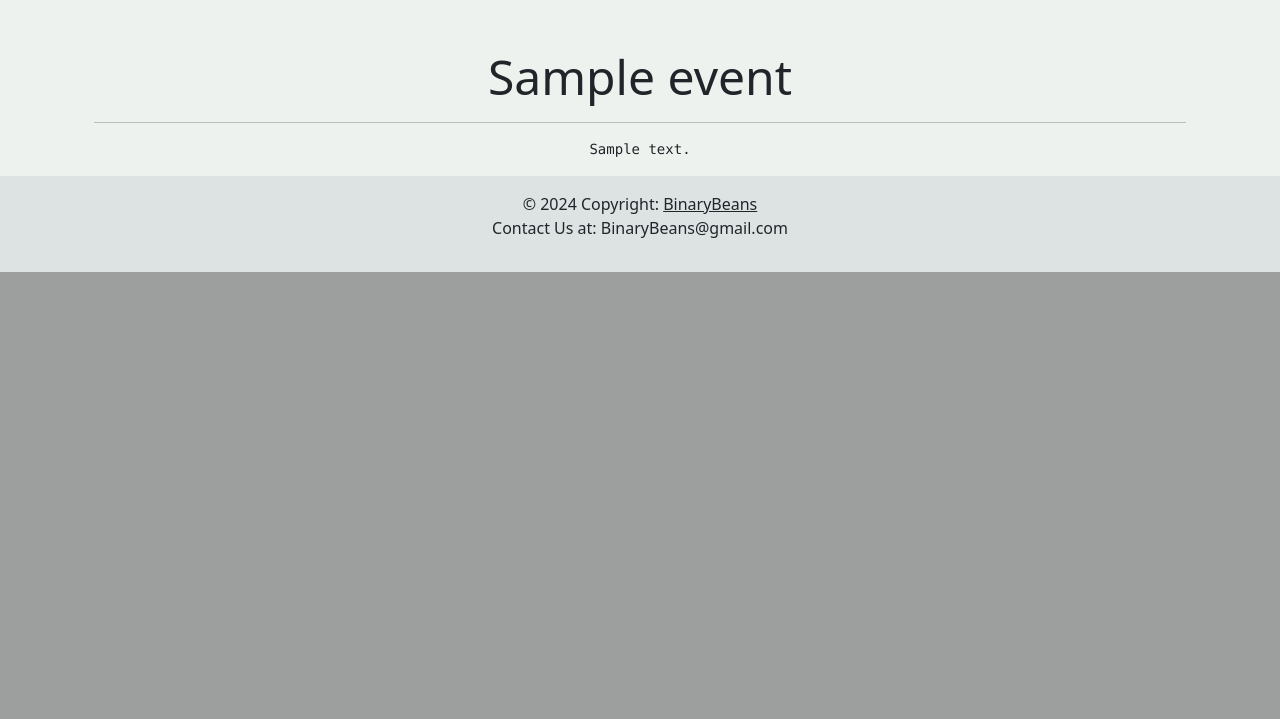
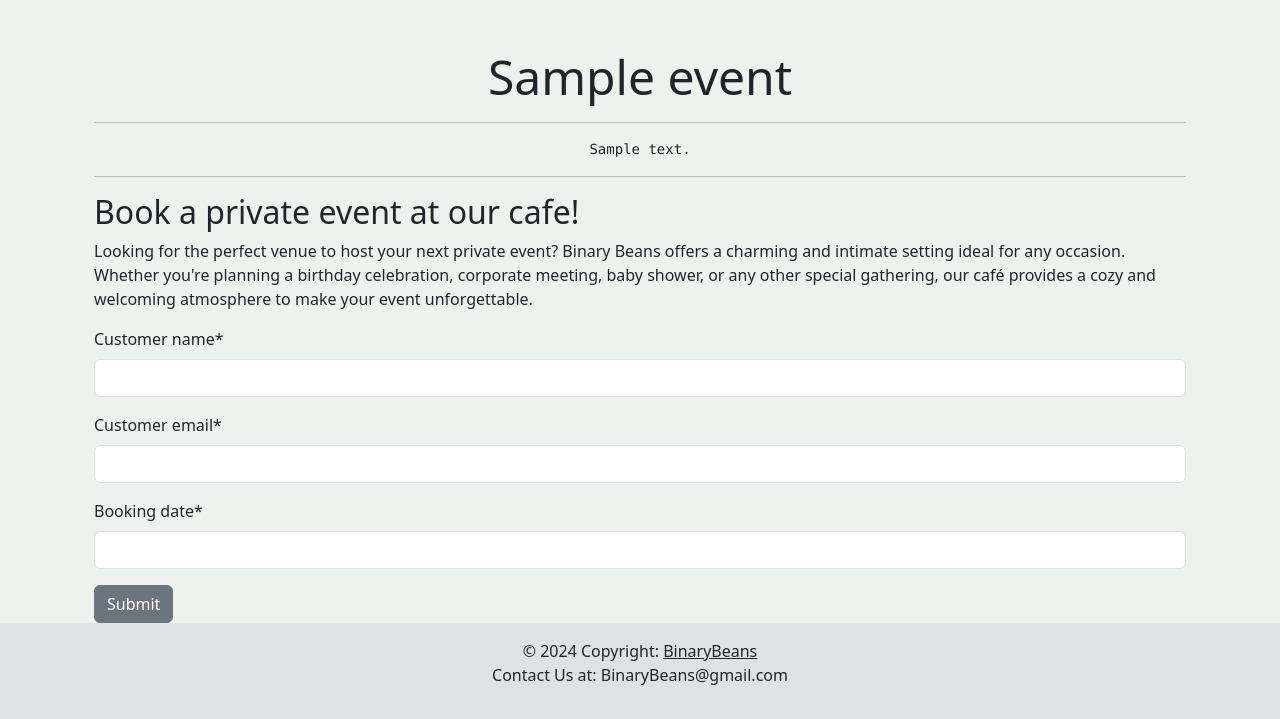
Before and after one commit to Willr-hawkins/binary-beans, a Django app: page /events/ in a window 1280 px wide. Shown: the part 672-1391 px from the top of the page. Before the commit the page ends 944 px from the top, so only its background shows below. Run offline with Django 4.2, Linux system fonts and the light colour scheme; tables that the repository leaves empty hold one stand-in row (values such as "Sample post"); some libraries are stand-ins or nearby versions.

Commit message:
Add bookign form to the events app and display the form on the events page

```diff
--- a/binarybeans/settings.py
+++ b/binarybeans/settings.py
@@ -44,10 +44,16 @@ INSTALLED_APPS = [
     'django.contrib.sessions',
     'django.contrib.messages',
     'django.contrib.staticfiles',
+    'django_summernote',
+    'crispy_forms',
+    'crispy_bootstrap5',
     'about',
     'menu',
     'events',
 ]
+
+CRISPY_ALLOWED_TEMPLATE_PACKS = "bootstrap5"
+CRISPY_TEMPLATE_PACK = "bootstrap5"
 
 MIDDLEWARE = [
     'django.middleware.security.SecurityMiddleware',
--- a/binarybeans/urls.py
+++ b/binarybeans/urls.py
@@ -19,8 +19,9 @@ from django.urls import path, include
 
 
 urlpatterns = [
+    path('admin/', admin.site.urls),
+    path('summernote/', include('django_summernote.urls')),
     path('', include('about.urls'), name='about-urls'),
     path('menu/', include('menu.urls'), name='menu-urls'),
     path('events/', include('events.urls'), name='events-urls'),
-    path('admin/', admin.site.urls),
 ]
--- a/events/admin.py
+++ b/events/admin.py
@@ -1,5 +1,6 @@
 from django.contrib import admin
-from .models import Events
+from .models import Events, BookingRequest
 
 # Register your models here.
 admin.site.register(Events)
+admin.site.register(BookingRequest)
--- /dev/null
+++ b/events/forms.py
@@ -0,0 +1,7 @@
+from .models import BookingRequest
+from django import forms
+
+class BookingForm(forms.ModelForm):
+    class Meta:
+        model = BookingRequest
+        fields = ('customer_name', 'customer_email', 'booking_date',)
--- a/events/models.py
+++ b/events/models.py
@@ -11,3 +11,16 @@ class Events(models.Model):
 
     def __str__(self):
         return self.title
+
+
+class BookingRequest(models.Model):
+    """
+    Stores a single request for a private event
+    """
+    customer_name = models.CharField(max_length=200)
+    customer_email = models.EmailField()
+    booking_date = models.DateField()
+    read = models.BooleanField(default=False)
+
+    def __str__(self):
+        return f"Private event booking request from {self.customer_name}"
--- a/events/templates/events/events.html
+++ b/events/templates/events/events.html
@@ -1,13 +1,24 @@
 {% extends 'base.html' %}
 {% load static %}
+{% load crispy_forms_tags %}
 
 {% block content %}
 
 <section class="container">
-    <h1 class="text-center display-5 mt-5">{{ events.title }}</h1>
+    <h2 class="text-center display-5 mt-5">{{ events.title }}</h2>
     <div class="text-center">
         <hr>
         <p><pre>{{ events.content}}</pre></p>
+        <hr>
+    </div>
+    <div class="row justify-content-center">
+        <h2>Book a private event at our cafe!</h2>
+        <p>Looking for the perfect venue to host your next private event? Binary Beans offers a charming and intimate setting ideal for any occasion. Whether you're planning a birthday celebration, corporate meeting, baby shower, or any other special gathering, our café provides a cozy and welcoming atmosphere to make your event unforgettable. </p>
+        <form method="post">
+            {{ booking_form | crispy }}
+            {% csrf_token %}
+            <button class="btn btn-secondary" type="submit">Submit</button>
+        </form>
     </div>
 </section>
 
--- a/events/views.py
+++ b/events/views.py
@@ -1,16 +1,26 @@
 from django.shortcuts import render
+from django.contrib import messages
 from django.views import generic
 from .models import Events
+from .forms import BookingForm
 
 # Create your views here.
 def about_events(request):
 
+    if request.method == "POST":
+        booking_form = BookingForm(data=request.POST)
+        if booking_form.is_valid():
+            booking_form.save()
+            messages.add_message(request, messages.SUCCESS, "Private event booking request received! I plan to respond within 2 working days.")
+
     events = events = Events.objects.all().first()
+    booking_form = BookingForm()
 
     return render(
         request,
         "events/events.html",
         {
             "events": events,
+            "booking_form": booking_form,
         }
     )
--- a/requirements.txt
+++ b/requirements.txt
@@ -1,7 +1,11 @@
 asgiref==3.8.1
+crispy-bootstrap5==0.7
 dj-database-url==0.5.0
 Django==4.2.13
+django-crispy-forms==2.1
+django-summernote==0.8.20.0
 gunicorn==20.1.0
+phonenumberslite==8.13.38
 psycopg2==2.9.9
 sqlparse==0.5.0
 whitenoise==5.3.0
```
Also changed, not shown: events/migrations/0002_booking.py (added), events/migrations/0003_delete_booking.py (added), events/migrations/0004_bookingrequest.py (added).
